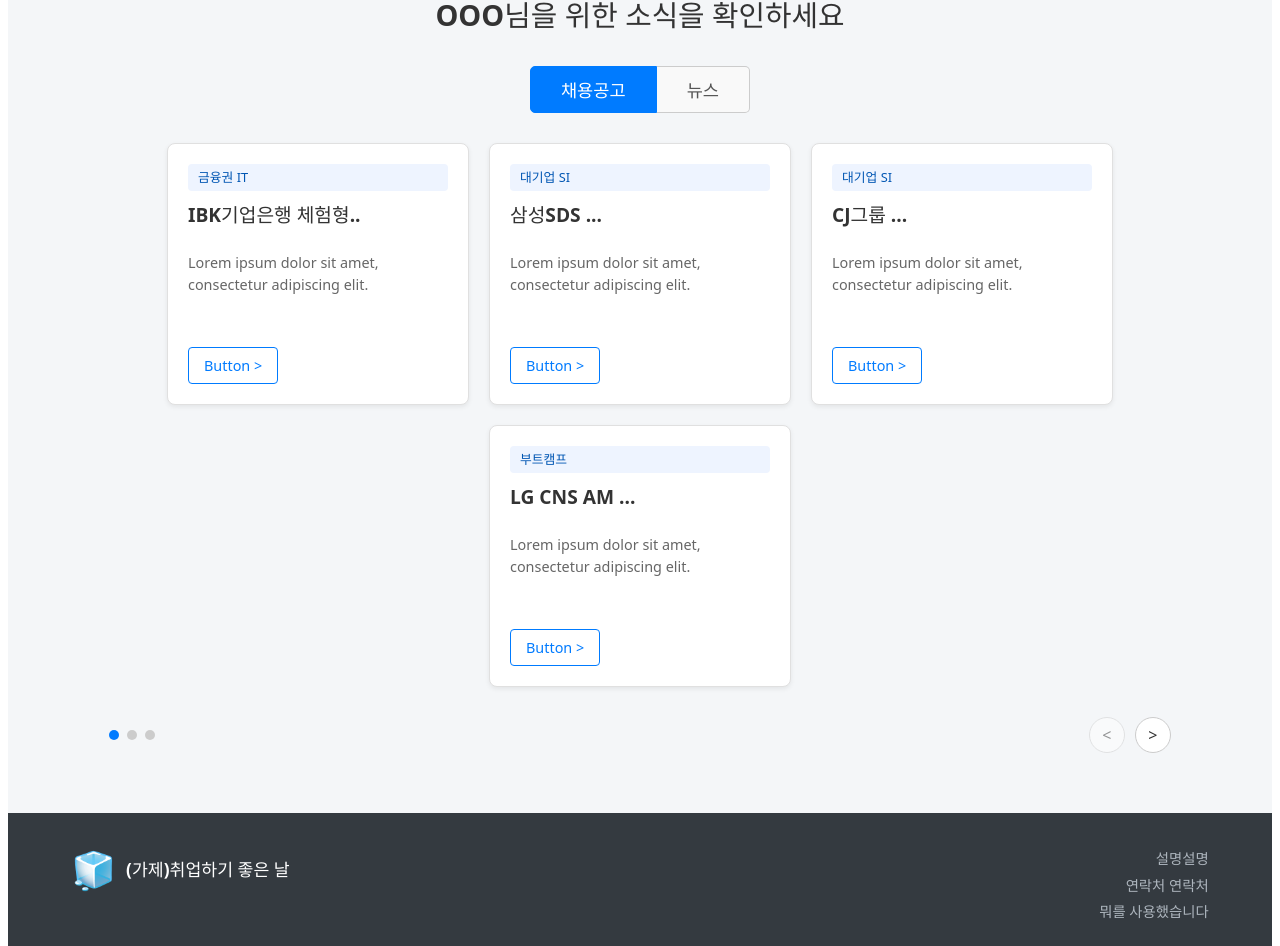
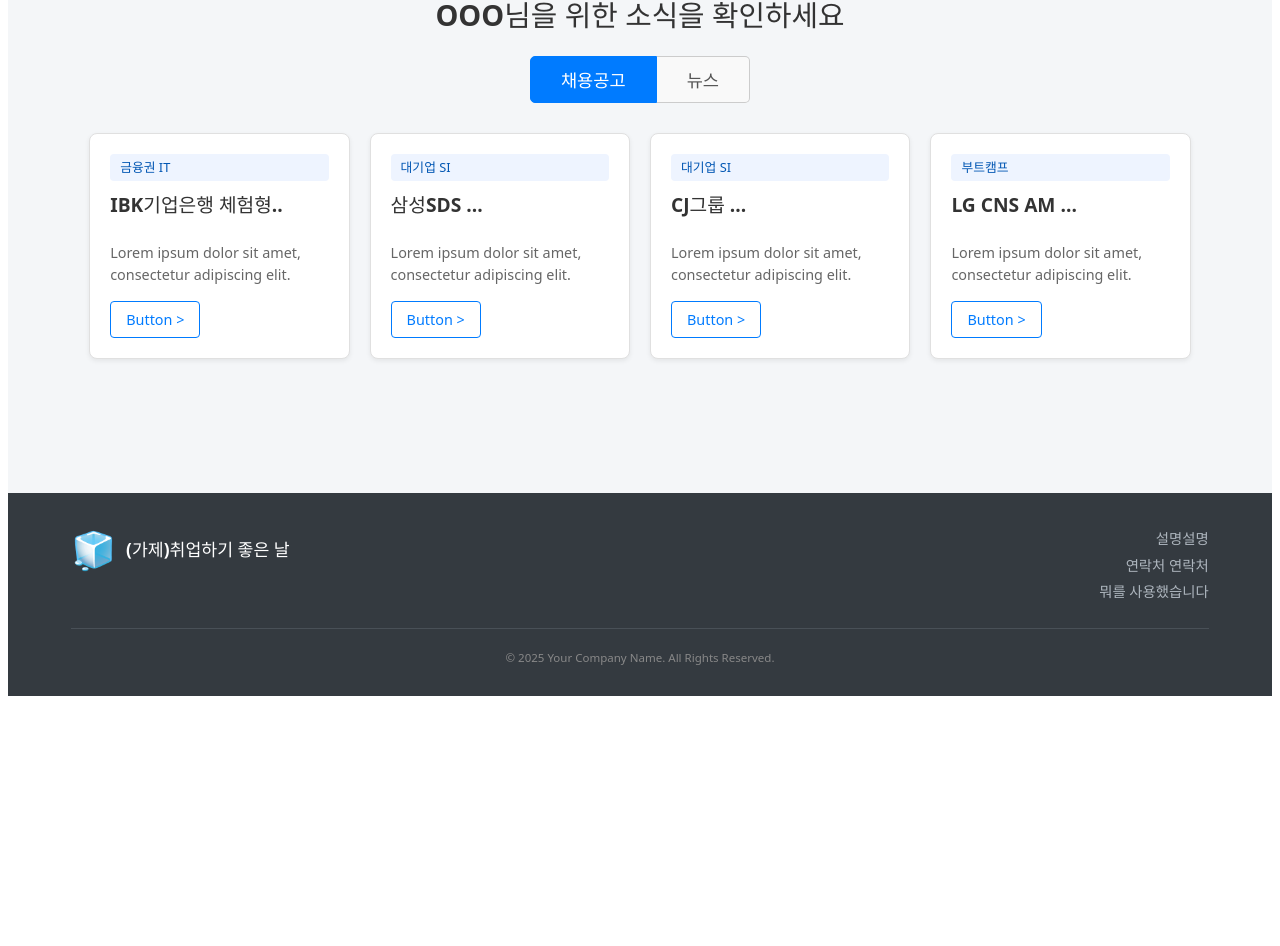
Before and after one commit to LG-CNS-AM-CAMP-2ND-PJT1-TEAM9/job-weather-front, a React (Vite) app: page / in a window 1280 px wide. Shown: the part 495-1441 px from the top of the page. After the commit the page ends 1199 px from the top, so only its background shows below. Built offline with nearby package versions, Linux system fonts and the light colour scheme.

Commit message:
feat: 메인페이지 추천 뉴스 기능 구현

```diff
--- a/package.json
+++ b/package.json
@@ -10,6 +10,7 @@
     "preview": "vite preview"
   },
   "dependencies": {
+    "axios": "^1.9.0",
     "js-cookie": "^3.0.5",
     "react": "^19.1.0",
     "react-dom": "^19.1.0",
--- a/src/components/JobCard/JobCard.module.css
+++ b/src/components/JobCard/JobCard.module.css
@@ -8,16 +8,13 @@
       transition: transform 0.2s ease-in-out, box-shadow 0.2s ease-in-out;
       display: flex;
       flex-direction: column;
-  justify-content: space-between; /* 내부 요소들 수직 정렬 */
-  min-height: 220px; /* 카드 최소 높이 */
-
-  /* --- 카드 너비 제어 --- */
-  width: 260px; /* 카드의 기본 너비를 지정 (기존 grid의 minmax(250px, ..) 참고) */
-  /* 또는 flex-basis 사용:
-  flex-basis: 260px;
-  flex-grow: 0;   /* 카드가 남는 공간을 차지하며 늘어나지 않도록 */
-  /* flex-shrink: 0; /* 카드가 공간이 부족할 때 줄어들지 않도록 (필요시 1로 설정하여 줄어들게 할 수도 있음) */
-  /* -------------------- */
+      justify-content: space-between;
+      min-height: 220px;
+      /* 카드의 최소 높이는 유지 */
+      height: 100%;
+      /* 부모 그리드 셀의 높이를 꽉 채우도록 추가 */
+      box-sizing: border-box;
+      /* 패딩과 테두리를 높이 계산에 포함 */
     }
 
     .card:hover {
@@ -27,8 +24,8 @@
 
     .categoryTag {
       display: inline-block;
-  background-color: #eef4ff; /* 태그 배경색 (이미지 기반 추정) */
-  color: #0056b3; /* 태그 글자색 */
+      background-color: #eef4ff;
+      color: #0056b3;
       padding: 4px 10px;
       border-radius: 4px;
       font-size: 0.8em;
@@ -43,6 +40,11 @@
       margin-top: 0;
       margin-bottom: 10px;
       line-height: 1.3;
+      display: -webkit-box;
+      -webkit-line-clamp: 2;
+      -webkit-box-orient: vertical;
+      overflow: hidden;
+      text-overflow: ellipsis;
     }
 
     .description {
@@ -51,6 +53,13 @@
       line-height: 1.5;
       margin-bottom: 15px;
       flex-grow: 1;
+      /* 설명 부분이 남은 공간을 채우도록 */
+      display: -webkit-box;
+      -webkit-line-clamp: 3;
+      /* JobCard는 설명이 더 길 수 있으므로 3줄 유지 */
+      -webkit-box-orient: vertical;
+      overflow: hidden;
+      text-overflow: ellipsis;
     }
 
     .detailsButton {
@@ -64,6 +73,8 @@
       font-size: 0.9em;
       align-self: flex-start;
       transition: background-color 0.2s, color 0.2s;
+      margin-top: auto;
+      /* 버튼을 카드 하단에 위치시키도록 추가 */
     }
 
     .detailsButton:hover {
--- /dev/null
+++ b/src/components/NewsCard/NewsCard.jsx
@@ -0,0 +1,45 @@
+// src/components/NewsCard/NewsCard.jsx
+import React from 'react';
+import styles from './NewsCard.module.css';
+
+// HTML 엔티티 디코딩 및 간단한 태그 제거 함수
+const cleanText = (htmlString) => {
+    if (!htmlString) return '';
+    const textarea = document.createElement('textarea');
+    textarea.innerHTML = htmlString; // HTML 엔티티 디코딩
+    // 간단한 태그 제거 (더 정교한 제거는 라이브러리 사용 고려)
+    let text = textarea.value;
+    text = text.replace(/<[^>]+>/g, ''); // HTML 태그 제거
+    return text;
+};
+
+
+function NewsCard({ news }) {
+  if (!news) {
+    return null;
+  }
+
+  // NewsDto의 필드명 확인: newsTitle, newsDescription, newsLink, newsDateTime
+  const title = cleanText(news.newsTitle) || "제목 없음";
+  // 설명은 일정 길이로 자르기 (예: 100자)
+  const description = news.newsDescription ? cleanText(news.newsDescription).substring(0, 100) + "..." : "내용 없음";
+  const link = news.newsLink || "#";
+  const date = news.newsDateTime ? new Date(news.newsDateTime).toLocaleDateString('ko-KR', {
+    year: 'numeric', month: 'short', day: 'numeric'
+  }) : "날짜 정보 없음";
+
+  return (
+    <a href={link} target="_blank" rel="noopener noreferrer" className={styles.cardLink}>
+      <div className={styles.card}>
+        <h4 className={styles.title}>{title}</h4>
+        <p className={styles.description}>{description}</p>
+        <div className={styles.meta}>
+          <span className={styles.date}>{date}</span>
+          {/* <span className={styles.source}>{news.source || "출처 미상"}</span> */} {/* 출처 정보가 있다면 표시 */}
+        </div>
+      </div>
+    </a>
+  );
+}
+
+export default NewsCard;
--- /dev/null
+++ b/src/components/NewsCard/NewsCard.module.css
@@ -0,0 +1,74 @@
+/* src/components/NewsCard/NewsCard.module.css */
+.cardLink {
+  text-decoration: none;
+  color: inherit;
+  display: block; /* 카드가 링크 전체 영역을 차지하도록 */
+}
+
+.card {
+  background-color: #ffffff;
+  border: 1px solid var(--border-color, #e0e0e0); /* 전역 CSS 변수 사용 예시 */
+  border-radius: var(--border-radius-base, 8px);
+  padding: 20px;
+  text-align: left;
+  box-shadow: var(--box-shadow-sm, 0 2px 5px rgba(0, 0, 0, 0.07));
+  transition: transform 0.2s ease-in-out, box-shadow 0.2s ease-in-out;
+  display: flex;
+  flex-direction: column;
+  justify-content: space-between;
+  min-height: 180px; /* 뉴스 카드 최소 높이 */
+  height: 100%; /* 부모 그리드 셀 높이에 맞춤 (선택적) */
+}
+
+.card:hover {
+  transform: translateY(-5px);
+  box-shadow: var(--box-shadow-md, 0 4px 12px rgba(0, 0, 0, 0.1));
+}
+
+.title {
+  font-size: 1.1em; /* JobCard보다 약간 작게 */
+  font-weight: bold;
+  color: var(--text-color-base, #333);
+  margin-top: 0;
+  margin-bottom: 10px;
+  line-height: 1.4;
+  /* 여러 줄 말줄임 (필요시) */
+  display: -webkit-box;
+  -webkit-line-clamp: 2; /* 두 줄까지 표시 */
+  -webkit-box-orient: vertical;
+  overflow: hidden;
+  text-overflow: ellipsis;
+  min-height: calc(1.1em * 1.4 * 2); /* 두 줄 높이 확보 */
+}
+
+.description {
+  font-size: 0.9em;
+  color: var(--text-color-muted, #666);
+  line-height: 1.5;
+  margin-bottom: 15px;
+  flex-grow: 1;
+  display: -webkit-box;
+  -webkit-line-clamp: 3; /* 세 줄까지 표시 */
+  -webkit-box-orient: vertical;
+  overflow: hidden;
+  text-overflow: ellipsis;
+}
+
+.meta {
+  display: flex;
+  justify-content: space-between;
+  align-items: center;
+  font-size: 0.8em;
+  color: var(--text-color-light, #777);
+  border-top: 1px solid var(--border-color, #e9ecef);
+  padding-top: 10px;
+  margin-top: auto; /* 메타 정보를 카드 하단에 고정 */
+}
+
+.date {
+  /* 스타일 */
+}
+
+.source {
+  /* 스타일 */
+}
--- a/src/components/RecommendationSection/RecommendationSection.jsx
+++ b/src/components/RecommendationSection/RecommendationSection.jsx
@@ -1,60 +1,125 @@
-import React, { useState } from 'react';
+import React, { useState, useEffect } from 'react';
+import axios from 'axios';
 import JobCard from '../JobCard/JobCard';
-// import NewsCard from '../NewsCard/NewsCard'; // 뉴스 카드도 필요시 만듭니다.
+import NewsCard from '../NewsCard/NewsCard';
 import styles from './RecommendationSection.module.css';
 
-// 임시 데이터 (API로부터 받아올 데이터)
 const dummyJobPostings = [
   { id: 1, category: "금융권 IT", title: "IBK기업은행 체험형..", description: "Lorem ipsum dolor sit amet, consectetur adipiscing elit." },
   { id: 2, category: "대기업 SI", title: "삼성SDS ...", description: "Lorem ipsum dolor sit amet, consectetur adipiscing elit." },
   { id: 3, category: "대기업 SI", title: "CJ그룹 ...", description: "Lorem ipsum dolor sit amet, consectetur adipiscing elit." },
   { id: 4, category: "부트캠프", title: "LG CNS AM ...", description: "Lorem ipsum dolor sit amet, consectetur adipiscing elit." },
-  { id: 5, category: "금융권 IT", title: "다른 IBK 공고", description: "Lorem ipsum dolor sit amet, consectetur adipiscing elit." },
-  { id: 6, category: "대기업 SI", title: "다른 삼성 공고", description: "Lorem ipsum dolor sit amet, consectetur adipiscing elit." },
-  { id: 7, category: "대기업 SI", title: "다른 CJ 공고", description: "Lorem ipsum dolor sit amet, consectetur adipiscing elit." },
-  { id: 8, category: "부트캠프", title: "다른 LG 공고", description: "Lorem ipsum dolor sit amet, consectetur adipiscing elit." },
-  { id: 9, category: "스타트업", title: "새로운 회사 공고 1", description: "새로운 설명입니다. 다음 페이지 내용입니다." },
-  { id: 10, category: "스타트업", title: "새로운 회사 공고 2", description: "새로운 설명입니다." },
-  { id: 11, category: "중견기업", title: "새로운 회사 공고 3", description: "새로운 설명입니다." },
-  { id: 12, category: "중견기업", title: "새로운 회사 공고 4", description: "새로운 설명입니다." },
 ];
 
-// 임시 뉴스 데이터 (필요시)
-// const dummyNewsItems = [ ... ];
-
-const ITEMS_PER_PAGE = 4; // 한 페이지에 보여줄 카드 수를 4로 변경!
+const ITEMS_PER_PAGE = 4;
 
 function RecommendationSection() {
-  const [activeTab, setActiveTab] = useState('jobs'); // 'jobs' or 'news'
+  const [activeTab, setActiveTab] = useState('jobs'); // 초기 탭을 'jobs'로 설정
   const [currentPage, setCurrentPage] = useState(1);
 
-  // 현재 탭에 따라 보여줄 데이터 선택
-  const currentData = activeTab === 'jobs' ? dummyJobPostings : []; // TODO: 뉴스 데이터 추가
+  const [recommendedNews, setRecommendedNews] = useState([]);
+  const [loadingNews, setLoadingNews] = useState(false);
+  const [errorNews, setErrorNews] = useState(null);
+
+  const [recommendedJobs, setRecommendedJobs] = useState(dummyJobPostings);
+  const [loadingJobs, setLoadingJobs] = useState(false);
+  const [errorJobs, setErrorJobs] = useState(null);
+
+  useEffect(() => {
+    console.log("[useEffect] 현재 활성화된 탭:", activeTab);
+
+    const fetchRecommendations = async () => {
+      if (activeTab === 'news') {
+        console.log("[useEffect] 뉴스 데이터 가져오기 시도...");
+        setLoadingNews(true);
+        setErrorNews(null);
+        try {
+          console.log("[useEffect] axios.get 호출 직전. URL: http://localhost:8080/api/main/recommendations");
+          const response = await axios.get('http://localhost:8080/api/main/recommendations');
+          console.log("[useEffect] API 응답 전체:", response);
+          if (response.data && response.data.news) {
+            console.log("[useEffect] API에서 받아온 뉴스 데이터:", response.data.news);
+            setRecommendedNews(response.data.news);
+          } else {
+            console.warn("[useEffect] API 응답에 뉴스 데이터가 없거나 형식이 다릅니다:", response.data);
+            setRecommendedNews([]);
+          }
+        } catch (err) {
+          console.error("[useEffect] 추천 뉴스 로딩 실패:", err);
+          // 에러 객체의 상세 내용도 확인 (네트워크 오류, 서버 오류 등)
+          if (err.response) {
+            // 요청이 이루어졌으나 서버가 2xx 범위 외의 상태 코드로 응답한 경우
+            console.error("[useEffect] 에러 데이터:", err.response.data);
+            console.error("[useEffect] 에러 상태 코드:", err.response.status);
+          } else if (err.request) {
+            // 요청이 이루어졌으나 응답을 받지 못한 경우
+            console.error("[useEffect] 응답 없음, 요청 정보:", err.request);
+          } else {
+            // 요청을 설정하는 중에 문제가 발생한 경우
+            console.error('[useEffect] 요청 설정 오류:', err.message);
+          }
+          setErrorNews("추천 뉴스를 불러오는 데 실패했습니다.");
+          setRecommendedNews([]);
+        } finally {
+          setLoadingNews(false);
+          console.log("[useEffect] 뉴스 데이터 가져오기 완료 (로딩 상태 false).");
+        }
+      } else if (activeTab === 'jobs') {
+        console.log("[useEffect] 채용공고 데이터 설정 (현재는 더미 데이터).");
+        // TODO: 채용공고 API 연동 로직
+        setRecommendedJobs(dummyJobPostings);
+        setLoadingJobs(false); // 로딩 상태 초기화
+        setErrorJobs(null);    // 에러 상태 초기화
+      }
+    };
+
+    // activeTab이 변경될 때마다 fetchRecommendations 함수를 호출합니다.
+    // 초기 탭이 'jobs'이므로, 처음에는 채용공고 로직이 실행됩니다.
+    // '뉴스' 탭을 클릭하면 activeTab이 'news'로 바뀌고 이 useEffect가 다시 실행됩니다.
+    fetchRecommendations();
+
+  }, [activeTab]); // activeTab이 변경될 때마다 이 useEffect 훅을 다시 실행
+
+  let currentData, loadingState, errorState, CardComponent;
+  if (activeTab === 'jobs') {
+    currentData = recommendedJobs;
+    loadingState = loadingJobs;
+    errorState = errorJobs;
+    CardComponent = JobCard;
+  } else { // activeTab === 'news'
+    currentData = recommendedNews;
+    loadingState = loadingNews;
+    errorState = errorNews;
+    CardComponent = NewsCard;
+  }
+
   const totalPages = Math.ceil(currentData.length / ITEMS_PER_PAGE);
-
-  // 현재 페이지에 보여줄 아이템들
   const paginatedData = currentData.slice(
     (currentPage - 1) * ITEMS_PER_PAGE,
     currentPage * ITEMS_PER_PAGE
   );
 
   const handleTabClick = (tabName) => {
-    setActiveTab(tabName);
-    setCurrentPage(1); // 탭 변경 시 첫 페이지로
+    console.log(tabName + " 탭 클릭됨. setActiveTab 호출 예정.");
+    setActiveTab(tabName); // 이 호출로 인해 위의 useEffect가 다시 실행됩니다.
+    setCurrentPage(1);
   };
 
-  const handlePrevPage = () => {
-    setCurrentPage((prev) => Math.max(prev - 1, 1));
-  };
+  const handlePrevPage = () => setCurrentPage((prev) => Math.max(prev - 1, 1));
+  const handleNextPage = () => setCurrentPage((prev) => Math.min(prev + 1, totalPages));
 
-  const handleNextPage = () => {
-    setCurrentPage((prev) => Math.min(prev + 1, totalPages));
-  };
+  // 렌더링 직전에 상태 값들을 확인
+  // console.log("--- 렌더링 직전 상태 ---");
+  // console.log("activeTab:", activeTab);
+  // console.log("recommendedNews:", recommendedNews);
+  // console.log("paginatedData:", paginatedData);
+  // console.log("loadingState:", loadingState);
+  // console.log("errorState:", errorState);
+  // console.log("----------------------");
 
   return (
     <section className={styles.recommendationSection}>
       <h3 className={styles.sectionTitle}>
-        {/* TODO: 사용자 이름 동적으로 변경 */}
         OOO님을 위한 소식을 확인하세요
       </h3>
       <div className={styles.tabContainer}>
@@ -72,33 +137,38 @@
         </button>
       </div>
 
-      <div className={styles.contentGrid}>
-        {activeTab === 'jobs' && paginatedData.length > 0 && paginatedData.map(job => (
-          <JobCard key={job.id} job={job} />
-        ))}
-        {activeTab === 'jobs' && paginatedData.length === 0 && <p className={styles.emptyMessage}>표시할 채용 공고가 없습니다.</p>}
-        {/* TODO: 뉴스 탭 선택 시 뉴스 카드 렌더링 */}
-        {activeTab === 'news' && <p className={styles.emptyMessage}>뉴스 정보가 곧 제공될 예정입니다.</p>}
+      <div className={styles.contentDisplayArea}>
+        {loadingState && <p className={styles.loadingMessage}>데이터를 불러오는 중...</p>}
+        {!loadingState && errorState && <p className={styles.errorMessage}>{errorState}</p>}
+        {!loadingState && !errorState && paginatedData.length === 0 && (
+          <p className={styles.infoMessage}>표시할 내용이 없습니다.</p>
+        )}
+        {!loadingState && !errorState && paginatedData.length > 0 && (
+          <div className={styles.contentGrid}>
+            {paginatedData.map(item => (
+              <CardComponent
+                key={activeTab === 'jobs' ? item.id : item.newsSn}
+                {...(activeTab === 'jobs' ? { job: item } : { news: item })}
+              />
+            ))}
+          </div>
+        )}
       </div>
 
-      {currentData.length > ITEMS_PER_PAGE && (
+      {currentData.length > ITEMS_PER_PAGE && !loadingState && !errorState && (
         <div className={styles.paginationControls}>
           <div className={styles.pageIndicators}>
             {[...Array(totalPages)].map((_, index) => (
               <span
                 key={index}
                 className={`${styles.dot} ${currentPage === index + 1 ? styles.activeDot : ''}`}
-                onClick={() => setCurrentPage(index + 1)} // 점 클릭으로 페이지 이동
+                onClick={() => setCurrentPage(index + 1)}
               ></span>
             ))}
           </div>
           <div className={styles.arrowButtons}>
-            <button onClick={handlePrevPage} disabled={currentPage === 1} className={styles.arrowButton}>
-              &lt; {/* TODO: 왼쪽 화살표 아이콘 */}
-            </button>
-            <button onClick={handleNextPage} disabled={currentPage === totalPages} className={styles.arrowButton}>
-              &gt; {/* TODO: 오른쪽 화살표 아이콘 */}
-            </button>
+            <button onClick={handlePrevPage} disabled={currentPage === 1} className={styles.arrowButton}>&lt;</button>
+            <button onClick={handleNextPage} disabled={currentPage === totalPages} className={styles.arrowButton}>&gt;</button>
           </div>
         </div>
       )}
--- a/src/components/RecommendationSection/RecommendationSection.module.css
+++ b/src/components/RecommendationSection/RecommendationSection.module.css
@@ -1,21 +1,20 @@
+/* RecommendationSection.module.css */
 .recommendationSection {
   box-sizing: border-box;
-  padding: 40px 5%;
+  padding: 40px 5%; /* 좌우 패딩은 유지 */
   width: 100%;
   margin: 20px 0;
   text-align: center;
 }
 
 .sectionTitle {
-  box-sizing: border-box;
   font-size: clamp(1.5em, 3vw, 1.8em);
   font-weight: bold;
   color: #333;
-  margin-bottom: 30px;
+  margin-bottom: 20px; /* 탭과의 간격 조정 */
 }
 
 .tabContainer {
-  box-sizing: border-box;
   margin-bottom: 30px;
   display: flex;
   justify-content: center;
@@ -33,7 +32,6 @@
   transition: background-color 0.2s, color 0.2s;
   border-radius: 0;
 }
-
 .tabButton:first-child {
   border-top-left-radius: 5px;
   border-bottom-left-radius: 5px;
@@ -43,41 +41,44 @@
   border-bottom-right-radius: 5px;
   border-left-width: 0;
 }
-
 .tabButton.active {
   background-color: #007bff;
   color: white;
   border-color: #007bff;
 }
-
 .tabButton:hover:not(.active) {
   background-color: #e9e9e9;
 }
 
+.contentDisplayArea { /* 로딩/에러 메시지와 그리드를 감싸는 영역 */
+  min-height: 300px; /* 카드가 없을 때도 최소 높이 유지 (카드 min-height + gap 고려) */
+}
+
 .contentGrid {
   box-sizing: border-box;
-  display: flex; /* Grid 대신 Flexbox 사용 */
-  justify-content: center; /* 아이템들을 수평 중앙 정렬 */
-  flex-wrap: wrap; /* 화면이 매우 좁을 경우 아이템들이 다음 줄로 넘어가도록 (선택적) */
+  display: grid;
+  grid-template-columns: repeat(auto-fill, minmax(250px, 1fr)); /* 화면 너비에 따라 컬럼 개수 자동 조절 */
   gap: 20px; /* 아이템들 사이의 간격 */
   margin-bottom: 30px;
-  padding: 0 10px; /* 좌우 약간의 여백을 주어 너무 붙지 않게 (선택적) */
-  min-height: 280px; /* 기존 최소 높이 유지 */
+  align-items: stretch; /* 그리드 아이템들이 같은 높이를 갖도록 함 (내부 컨텐츠에 따라 다를 수 있음) */
 }
 
-.emptyMessage {
-  /* grid-column: 1 / -1; /* Flexbox에서는 이 속성이 필요 없음 */
-  width: 100%; /* Flex 컨테이너 내에서 전체 너비를 차지하도록 */
-  text-align: center;
-  color: #777;
+/* 메시지 스타일 */
+.loadingMessage,
+.errorMessage,
+.infoMessage {
+  display: flex;
+  justify-content: center;
+  align-items: center;
+  min-height: 200px; /* 메시지 표시 시 최소 높이 */
   font-size: 1.1em;
-  padding: 50px 0;
-  display: flex;
-  align-items: center;
-  justify-content: center;
-  min-height: inherit;
+  color: #555;
+  grid-column: 1 / -1; /* 그리드 내에서 메시지가 전체 너비를 차지하도록 */
 }
+.errorMessage { color: #dc3545; }
 
+
+/* 페이지네이션 스타일 */
 .paginationControls {
   box-sizing: border-box;
   display: flex;
@@ -85,51 +86,26 @@
   align-items: center;
   margin-top: 30px;
   padding: 0 20px;
+  /* visibility: hidden; */ /* 기본적으로 숨기고, 조건부로 보이도록 JS에서 처리하거나, 아래처럼 CSS로 처리 */
 }
 
-.pageIndicators {
-  display: flex;
-  gap: 8px;
+/* 데이터가 ITEMS_PER_PAGE보다 많을 때만 페이지네이션 보이도록 하는 CSS 트릭은 어려움.
+   RecommendationSection.jsx에서 조건부 렌더링 (currentData.length > ITEMS_PER_PAGE) 하는 것이 더 확실함.
+   만약 JS 로직이 정확한데도 안 보인다면, 다른 스타일에 의해 가려졌거나 display:none 된 것일 수 있음.
+*/
+
+.pageIndicators { display: flex; gap: 8px; }
+.dot {
+  width: 10px; height: 10px; background-color: #ccc;
+  border-radius: 50%; transition: background-color 0.2s; cursor: pointer;
 }
-
-.dot {
-  width: 10px;
-  height: 10px;
-  background-color: #ccc;
-  border-radius: 50%;
-  transition: background-color 0.2s;
-  cursor: pointer;
+.dot.activeDot { background-color: #007bff; }
+.arrowButtons { display: flex; gap: 10px; }
+.arrowButton {
+  background-color: #fff; border: 1px solid #ccc; color: #333;
+  padding: 8px 12px; border-radius: 50%; cursor: pointer; font-size: 1em;
+  line-height: 1; transition: background-color 0.2s, border-color 0.2s;
+  width: 36px; height: 36px;
 }
-
-.dot.activeDot {
-  background-color: #007bff;
-}
-
-.arrowButtons {
-  display: flex;
-  gap: 10px;
-}
-
-.arrowButton {
-  background-color: #fff;
-  border: 1px solid #ccc;
-  color: #333;
-  padding: 8px 12px;
-  border-radius: 50%;
-  cursor: pointer;
-  font-size: 1em;
-  line-height: 1;
-  transition: background-color 0.2s, border-color 0.2s;
-  width: 36px;
-  height: 36px;
-}
-
-.arrowButton:hover:not(:disabled) {
-  background-color: #f0f0f0;
-  border-color: #bbb;
-}
-
-.arrowButton:disabled {
-  opacity: 0.5;
-  cursor: not-allowed;
-}
+.arrowButton:hover:not(:disabled) { background-color: #f0f0f0; border-color: #bbb; }
+.arrowButton:disabled { opacity: 0.5; cursor: not-allowed; }
```
Also changed, not shown: 1 other file (tests, documents, lock files or other folders). Lines whose indentation alone changed are shown as unchanged.
